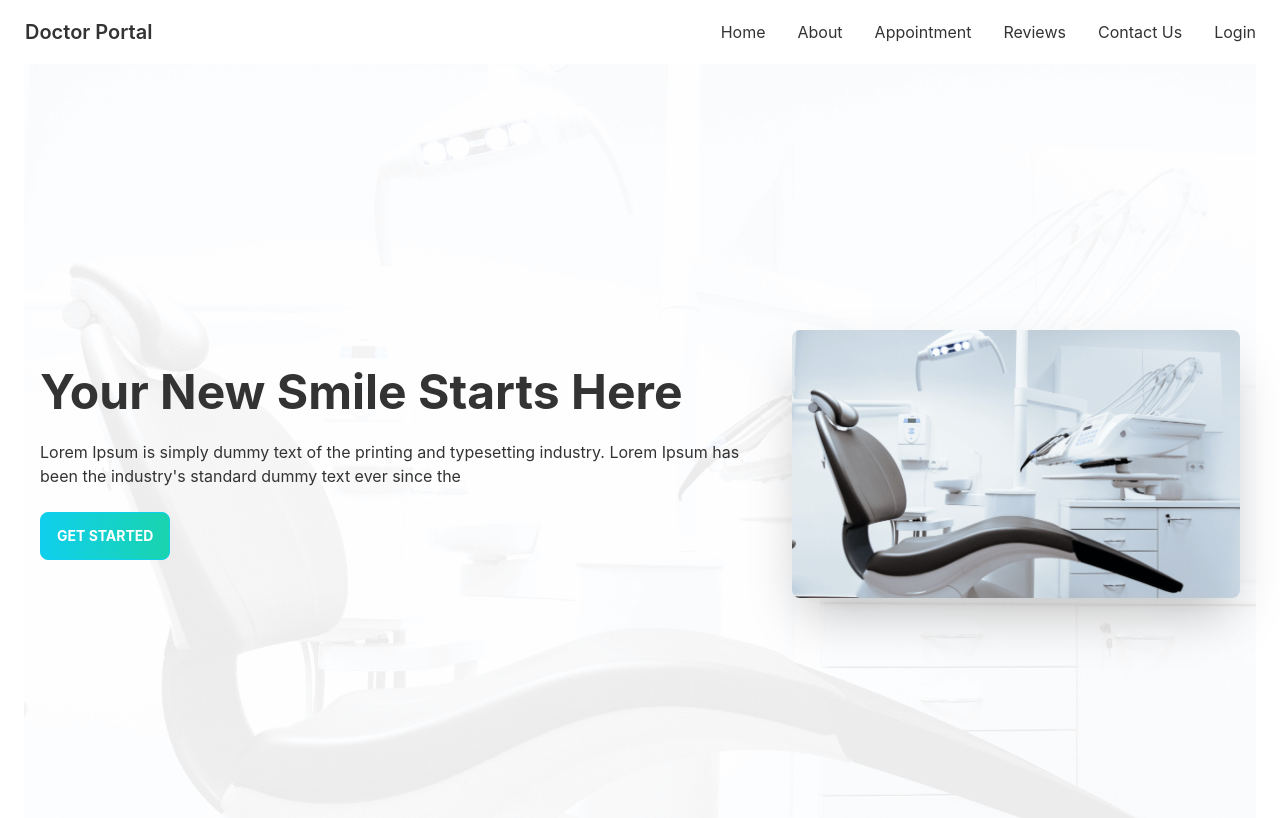
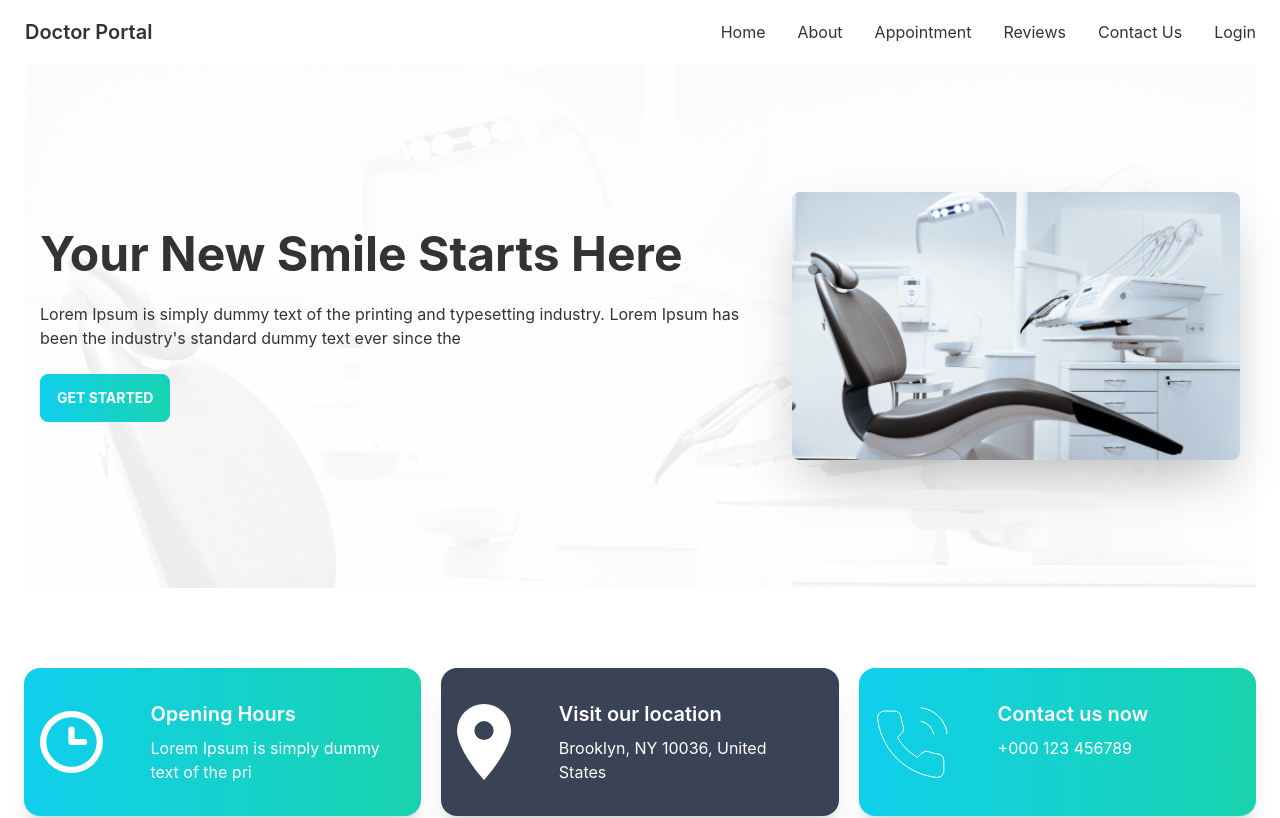
Before and after one commit to SEC-MASUM/doctors-portal-client, a React (Create React App) app: page / in a window 1280 px wide. Shown: the top 818 px of the page. Built offline with nearby package versions, Linux system fonts and the light colour scheme.

Commit message:
style : change banner min height and add vertical padding

```diff
--- a/src/Pages/Home/Banner.js
+++ b/src/Pages/Home/Banner.js
@@ -5,7 +5,7 @@ import PrimaryButton from "../../Components/Button/PrimaryButton";
 const Banner = () => {
   return (
     <div
-      class="hero min-h-screen"
+      class="hero min-h-fit py-28"
       style={{
         background: `url(${bg})`,
         backgroundRepeat: "no-repeat",
```
